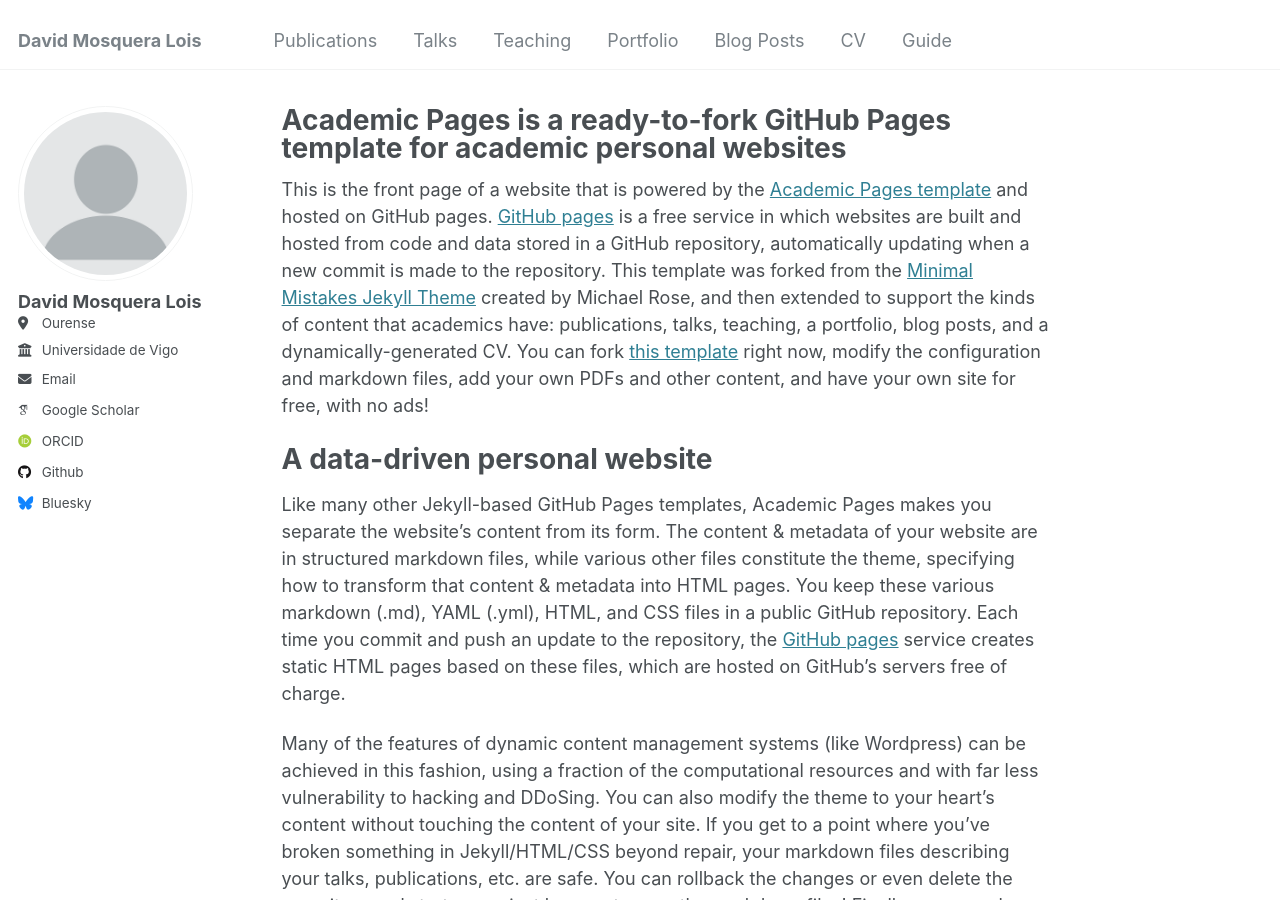
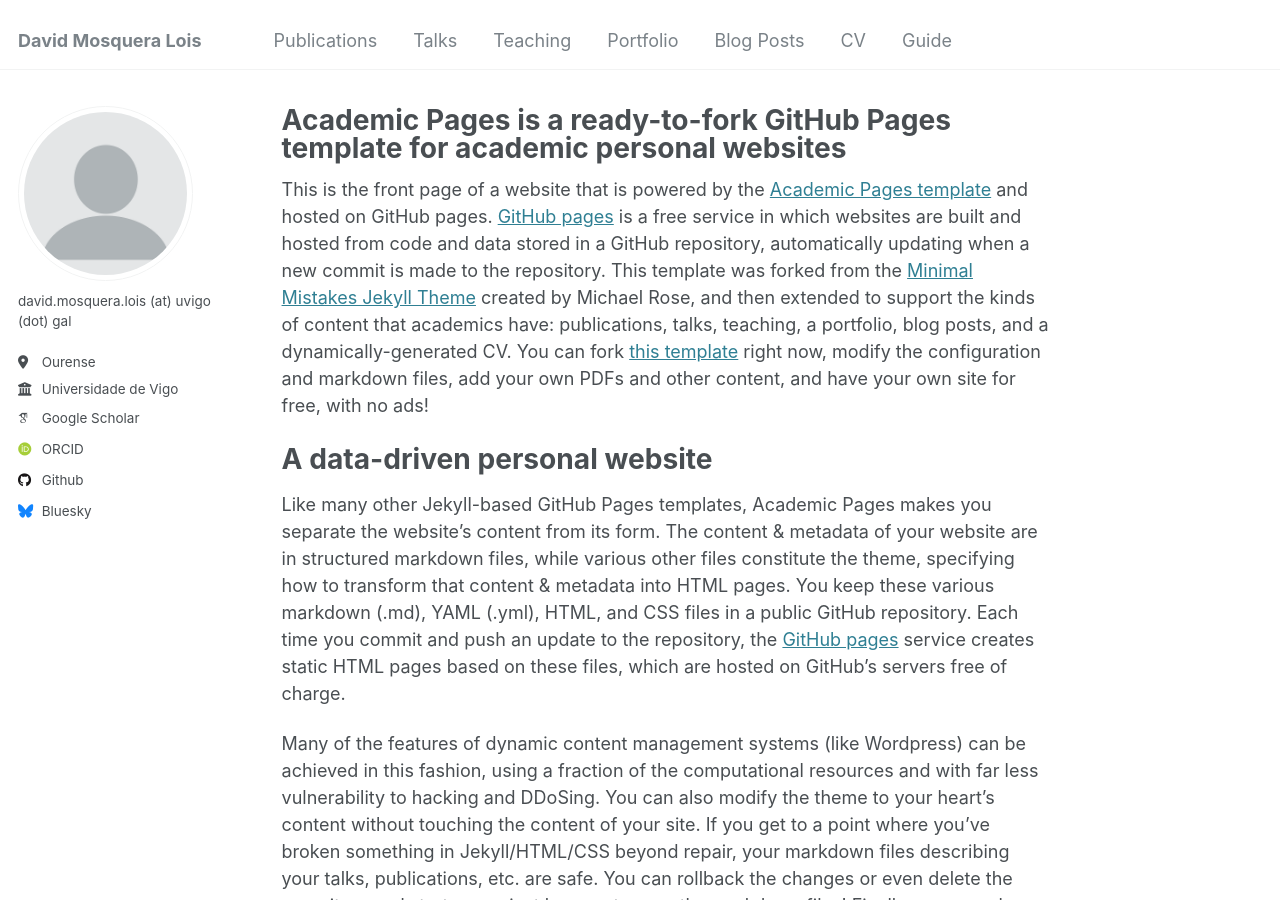
Before and after one commit to dmosqueralois/dmosqueralois.github.io, a Jekyll site: the page built from _pages/about.md, in a window 1280 px wide and 900 px high. Built offline with Jekyll 4.4.1, drawn with Linux system fonts in a browser that asks for light colours; some web fonts are replaced.

Commit message:
Update _config.yml

```diff
--- a/_config.yml
+++ b/_config.yml
@@ -22,13 +22,13 @@
 author:
   # Biographic information
   avatar           : "profile.png"
-  name             : "David Mosquera Lois"
+  name             : # "David Mosquera Lois"
   pronouns         : # example: "she/her"
-  bio              : # "Short biography for the left-hand sidebar"
+  bio              :  "david.mosquera.lois (at) uvigo (dot) gal"
   location         : "Ourense"
   employer         : "Universidade de Vigo"
   uri              : # URL
-  email            : "david.mosquera.lois (at) uvigo (dot) gal"
+  email            : #"david.mosquera.lois (at) uvigo (dot) gal"
 
   # Academic websites
   arxiv            : # URL - Update with the correct link to your profile
```
